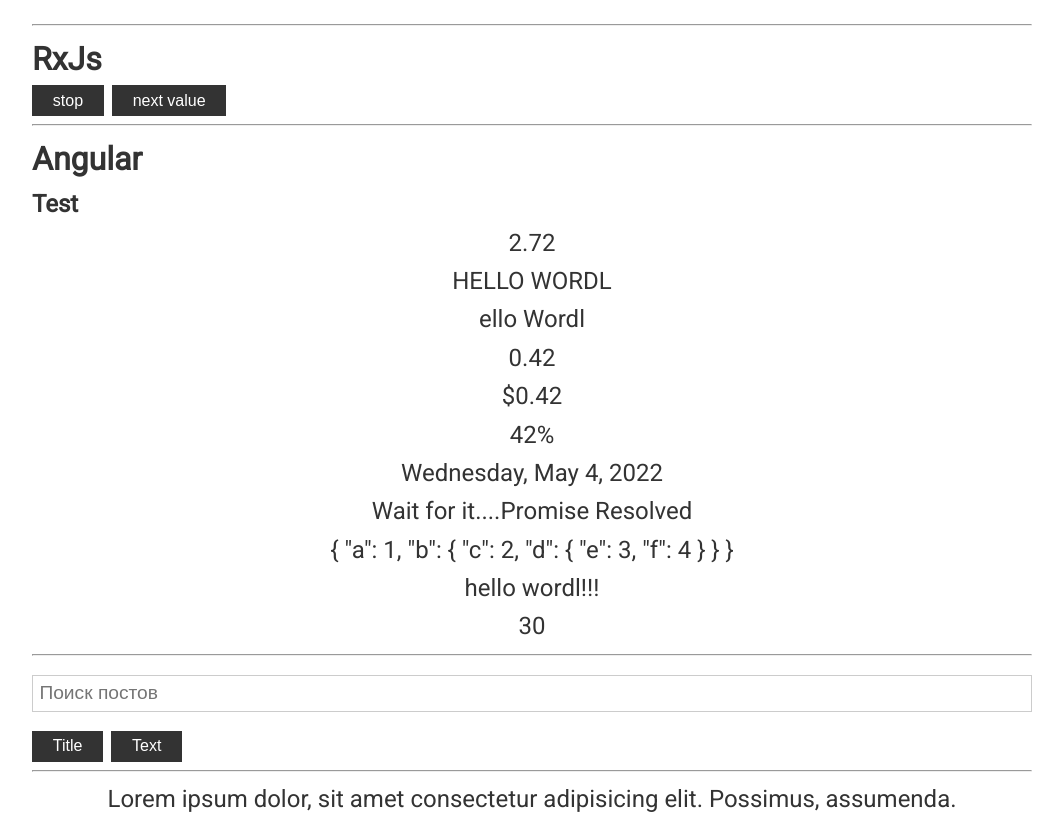
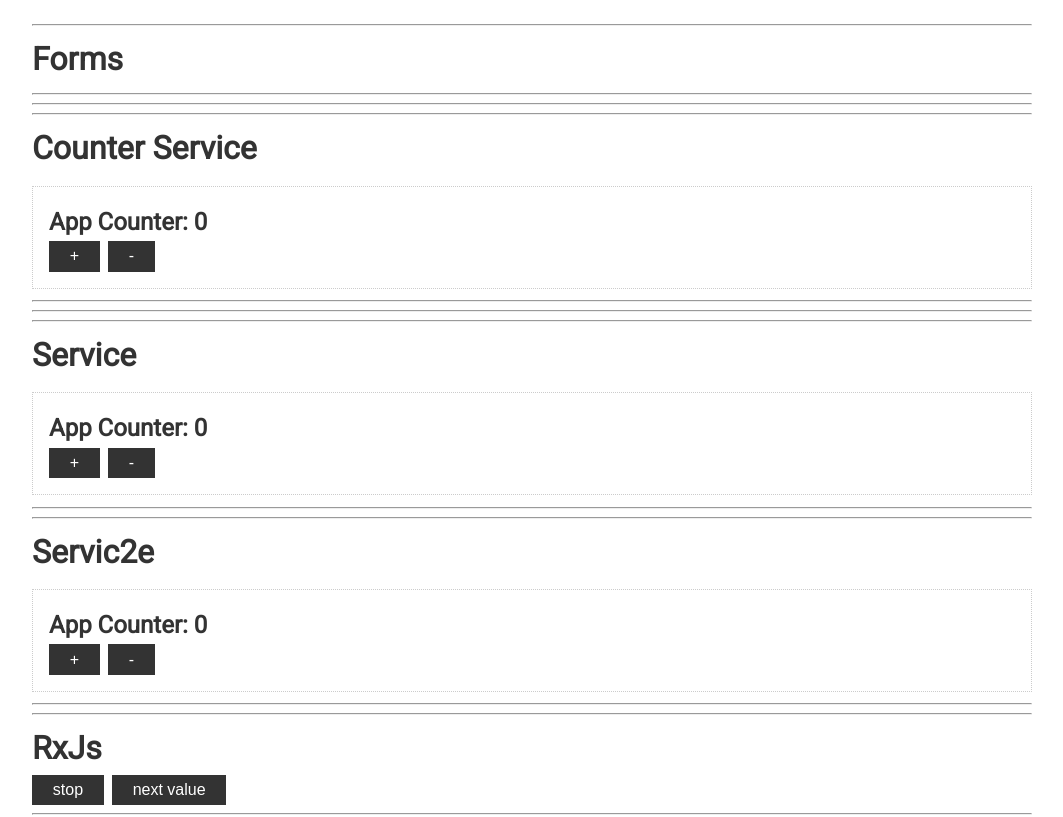
Before and after one commit to DmitriAleks/Angular-advanced, an Angular app: page / in a window 1280 px wide. Shown: the top 817 px of the page, without its empty margins (108-1171 px from the left). Built offline with nearby package versions, Linux system fonts and the light colour scheme.

Commit message:
'services'

```diff
--- a/src/app/app.component.html
+++ b/src/app/app.component.html
@@ -1,10 +1,42 @@
 <div class="container">
+
+  <hr>
+<h1>Forms</h1>
+
+
+  <hr>
+
+
+  <hr>
+<app-counter>
+
+</app-counter>
+  <hr>
+  <hr>
+  <h1>Service</h1>
+  <div class="card">
+    <h2>App Counter: {{appConterService.counter}}</h2>
+      <button class="btn" (click)="appConterService.increase()">+</button>
+      <button class="btn" (click)="appConterService.decrease()">-</button>
+  </div>
+
+  <hr>
+  <hr>
+  <h1>Servic2e</h1>
+  <div class="card">
+    <h2>App Counter: {{localCounterService.counter}}</h2>
+    <button class="btn" (click)="localCounterService.increase()">+</button>
+    <button class="btn" (click)="localCounterService.decrease()">-</button>
+  </div>
+
+  <hr>
+
+
   <hr>
   <h1>RxJs</h1>
-<button class="btn" (click)="stop()" >stop</button>
+  <button class="btn" (click)="stop()">stop</button>
   <button class="btn btn-danger" (click)="next()">next value</button>
   <hr>
-
 
 
   <h1>Angular</h1>
@@ -37,16 +69,18 @@
   <p appStyle="green" fontWeight="bold" [dStyles]="{border: '1px solid blue', borderRadius: '5px'}">
     Lorem ipsum dolor, sit amet consectetur adipisicing elit. Possimus, assumenda.</p>
 
-<button (click)="isVisible = !isVisible" >change</button>
+  <button (click)="isVisible = !isVisible">change</button>
 
   <ng-template [appIfnot]="isVisible">
-    <div class="wrapp" >
-      <p>11 ipsum, dolor sit amet consectetur adipisicing elit. Facere amet pariatur hic, natus mollitia veritatis magni adipisci error labore beatae.</p>
+    <div class="wrapp">
+      <p>11 ipsum, dolor sit amet consectetur adipisicing elit. Facere amet pariatur hic, natus mollitia veritatis magni
+        adipisci error labore beatae.</p>
     </div>
   </ng-template>
 
-  <div class="wrapp"  *appIfnot="isVisible">
-    <p>Lorem ipsum, dolor sit amet consectetur adipisicing elit. Facere amet pariatur hic, natus mollitia veritatis magni adipisci error labore beatae.</p>
+  <div class="wrapp" *appIfnot="isVisible">
+    <p>Lorem ipsum, dolor sit amet consectetur adipisicing elit. Facere amet pariatur hic, natus mollitia veritatis
+      magni adipisci error labore beatae.</p>
   </div>
 
   <app-post-form
--- a/src/app/app.component.ts
+++ b/src/app/app.component.ts
@@ -1,6 +1,8 @@
 import {Component, OnInit} from '@angular/core';
 import {Observable, interval, Subscription , Subject} from 'rxjs';
 import {filter, map, switchMap} from "rxjs/operators";
+import {AppConterService} from "./services/app-conter.service";
+import {LocalCounterService} from "./services/local-counter.service";
 
 
 
@@ -16,18 +18,22 @@
   selector: 'app-root',
   templateUrl: './app.component.html',
   styleUrls: ['./app.component.scss'],
+  providers:[LocalCounterService]
 })
 export class AppComponent implements OnInit {
   sub: Subscription
   stream2$: Subject<number> = new Subject<number>()
   counter = 0
-  constructor() {
-  this.sub = this.stream2$.subscribe(value=>{
-    console.log('subscribe', value)
-  })
+  constructor(
+              public appConterService: AppConterService,
+              public localCounterService:LocalCounterService,
+              ) {
 
 
 
+  // this.sub = this.stream2$.subscribe(value=>{
+  //   console.log('subscribe', value)
+  // })
     // const stream$ = new Observable(observer => {
     //   setTimeout(() => {
     //     observer.next(1)
--- a/src/app/app.module.ts
+++ b/src/app/app.module.ts
@@ -11,6 +11,8 @@
 import { MultByPipe } from './pipes/mult-by.pipe';
 import { ExMarksPipe } from './pipes/ex-marks.pipe';
 import { FilterPipe } from './pipes/filter.pipe';
+import {AppConterService} from "./services/app-conter.service";
+import { CounterComponent } from './counter/counter.component';
 
 @NgModule({
   declarations: [
@@ -21,7 +23,8 @@
     IfnotDirective,
     MultByPipe,
     ExMarksPipe,
-    FilterPipe
+    FilterPipe,
+    CounterComponent
   ],
   imports: [
     BrowserModule,
--- /dev/null
+++ b/src/app/counter/counter.component.html
@@ -0,0 +1,9 @@
+<hr>
+<h1>Counter Service</h1>
+<div class="card">
+  <h2>App Counter: {{appConterService.counter}}</h2>
+  <button class="btn" (click)="appConterService.increase()">+</button>
+  <button class="btn" (click)="appConterService.decrease()">-</button>
+</div>
+
+<hr>
--- /dev/null
+++ b/src/app/services/app-conter.service.ts
@@ -0,0 +1,18 @@
+import {Injectable} from "@angular/core";
+
+@Injectable({
+  providedIn: 'root'
+})
+export class  AppConterService {
+
+
+  counter = 0
+
+  increase(){
+  this.counter++
+  }
+
+  decrease(){
+  this.counter--
+  }
+}
--- /dev/null
+++ b/src/app/services/local-counter.service.ts
@@ -0,0 +1,21 @@
+import { Injectable } from '@angular/core';
+import {LogService} from "./log.service";
+
+@Injectable()
+export class LocalCounterService {
+  counter = 0
+
+  constructor(private logService: LogService) {
+
+  }
+
+  increase(){
+    this.counter++
+    this.logService.log('increased counter....')
+  }
+
+  decrease(){
+    this.counter--
+    this.logService.log('decreased counter....')
+  }
+}
--- /dev/null
+++ b/src/app/services/log.service.ts
@@ -0,0 +1,10 @@
+import { Injectable } from '@angular/core';
+
+@Injectable({
+  providedIn: 'root'
+})
+export class LogService {
+log(text:string){
+  console.log('text', text)
+}
+}
```
Also changed, not shown: src/app/counter/counter.component.ts (added, +15 -0 lines), src/app/counter/counter.component.scss (added). Lines whose indentation alone changed are shown as unchanged.
